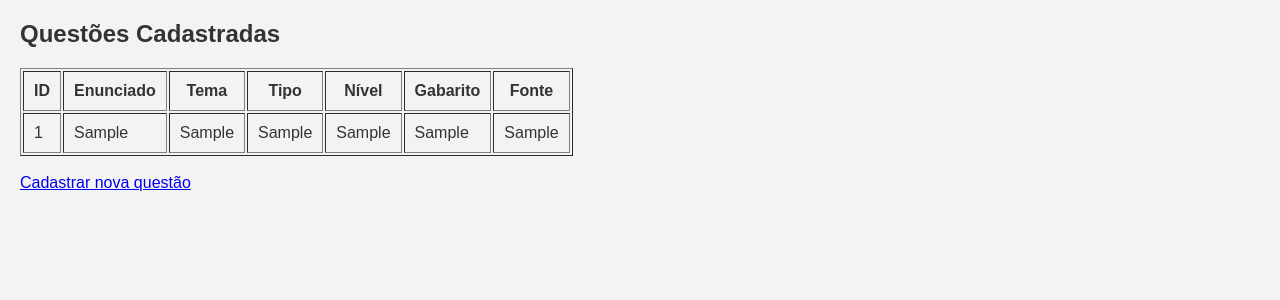
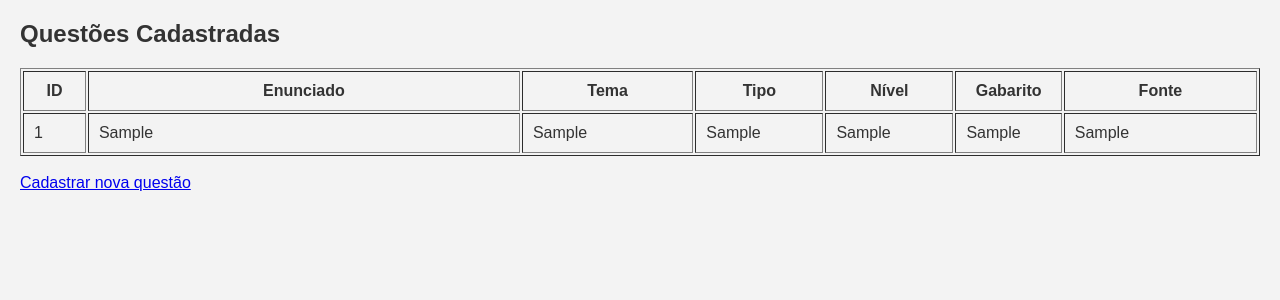
Before and after one commit to EduardoLBorges/banco-de-questoes, a Flask app: page /questoes in a window 1280 px wide. Shown: the part 138-438 px from the top of the page. Run offline with Flask 3, Linux system fonts and the light colour scheme; tables that the repository leaves empty hold one stand-in row (values such as "Sample post").

Commit message:
Enhance table layout and styling for registered questions; add fixed width and ellipsis for long text

```diff
--- a/templates/listar_questoes.html
+++ b/templates/listar_questoes.html
@@ -7,24 +7,24 @@
     <h2>Questões Cadastradas</h2>
 
     {% if questoes %}
-        <table border="1" cellpadding="10">
+        <table border="1" cellpadding="10" style="width:100%; table-layout:fixed;">
             <tr>
-                <th>ID</th>
-                <th>Enunciado</th>
-                <th>Tema</th>
-                <th>Tipo</th>
-                <th>Nível</th>
-                <th>Gabarito</th>
-                <th>Fonte</th>
+                <th style="width:4%;">ID</th>
+                <th style="width:38%;">Enunciado</th>
+                <th style="width:14%;">Tema</th>
+                <th style="width:10%;">Tipo</th>
+                <th style="width:10%;">Nível</th>
+                <th style="width:8%;">Gabarito</th>
+                <th style="width:16%;">Fonte</th>
             </tr>
             {% for q in questoes %}
             <tr>
                 <td>{{ q.id }}</td>
-                <td>{{ q.enunciado | truncate(80) }}</td>
+                <td title="{{ q.enunciado }}" style="overflow:hidden; text-overflow:ellipsis; white-space:nowrap;">{{ q.enunciado | truncate(80) }}</td>
                 <td>{{ q.tema }}</td>
                 <td>{{ q.tipo }}</td>
                 <td>{{ q.nivel }}</td>
-                <td>{{ q.gabarito }}</td>
+                <td style="overflow:hidden; text-overflow:ellipsis; white-space:nowrap;">{{ q.gabarito }}</td>
                 <td>{{ q.fonte }}</td>
             </tr>
             {% endfor %}
```
